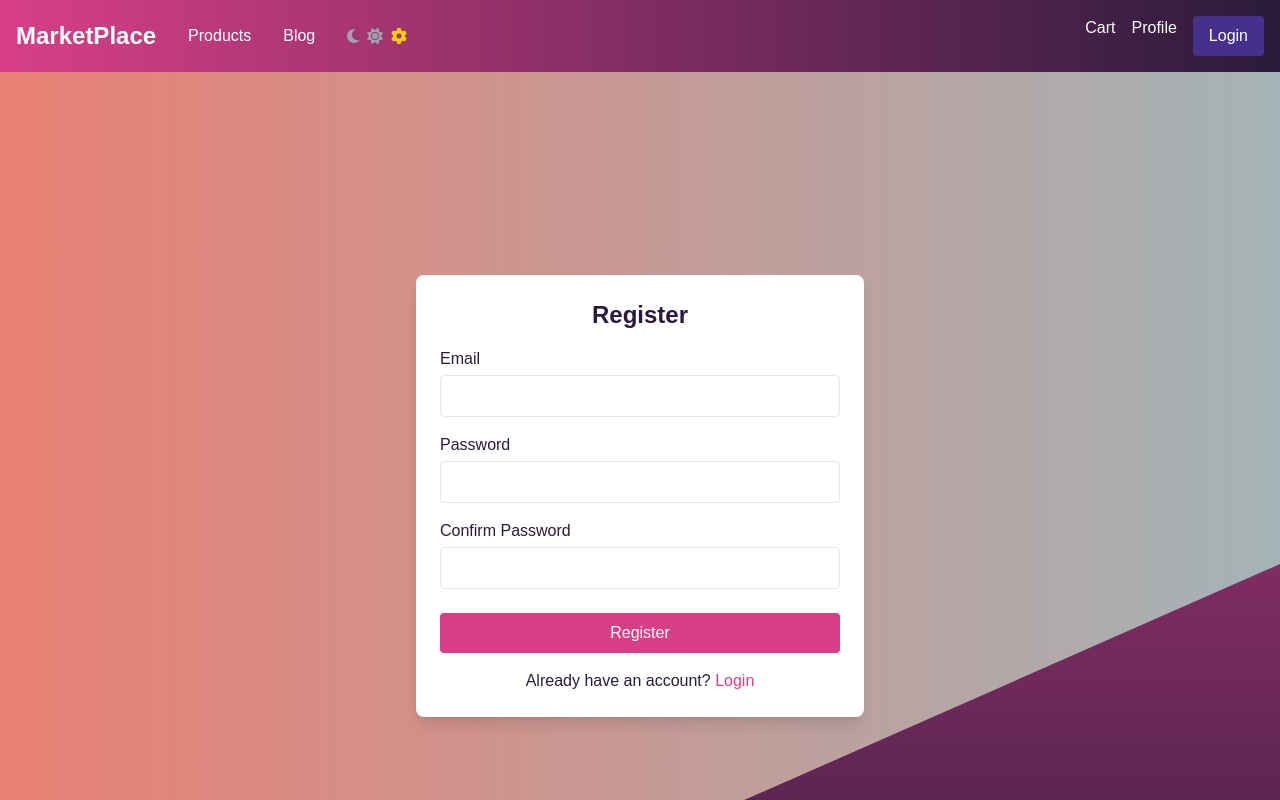
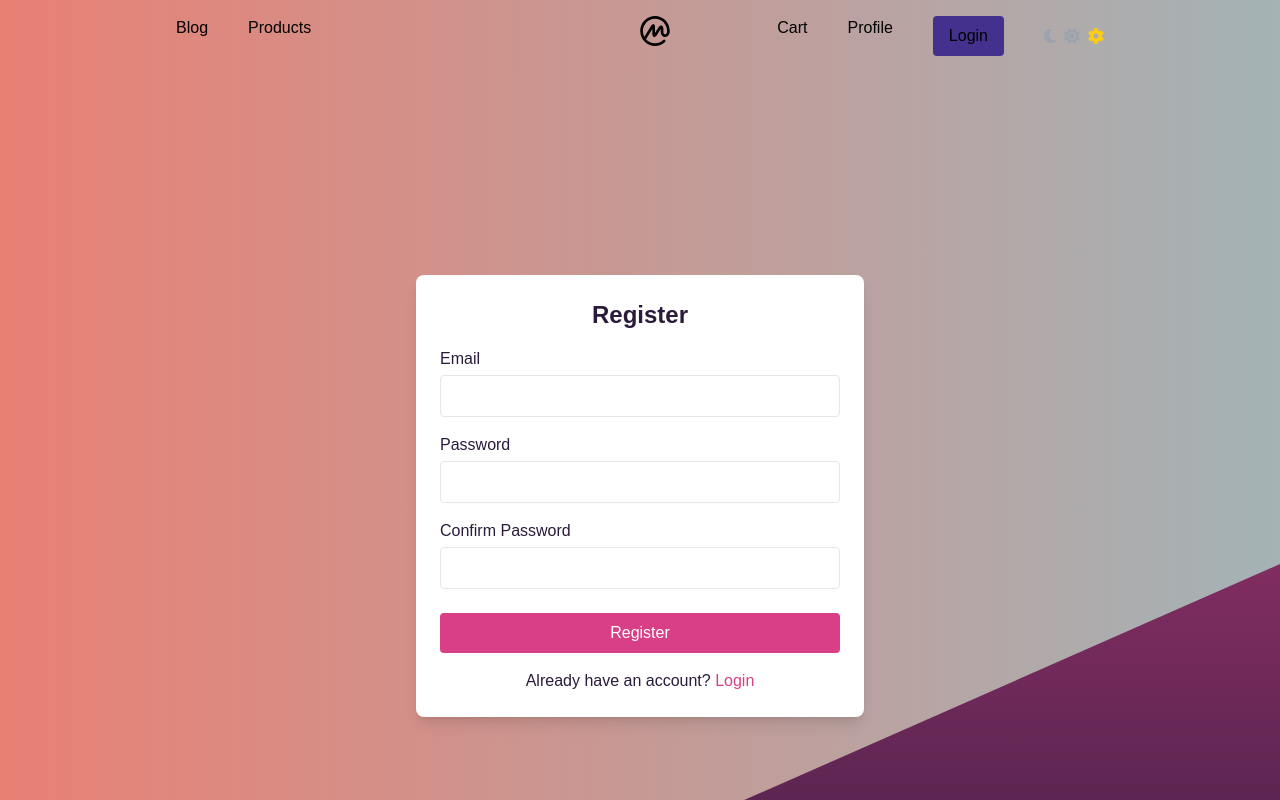
Before and after one commit to FleecyBear/tbc-end, a Next.js app: page /register in a window 1280 px wide. Shown: the top 800 px of the page. Built offline with nearby package versions, Linux system fonts and the light colour scheme.

Commit message:
styles: footer, header

```diff
--- a/src/app/components/footer/footer.tsx
+++ b/src/app/components/footer/footer.tsx
@@ -6,7 +6,7 @@ const Footer: React.FC = () => {
   const [menuOpen, setMenuOpen] = useState(false);
 
   return (
-    <footer className="bg-gradient-to-r from-[#2a1b3c] to-[#d83F87] dark:from-[#2a1b3c] dark:to-[#44318d] text-white py-8 mt-12">
+    <footer className="bg-transparent text-white py-8 mt-12">
       <div className="container mx-auto flex justify-between items-center">
         <div className="text-sm">
           <p>&copy; 2025 MarketPlace. All rights reserved.</p>
--- a/src/app/components/header/header.tsx
+++ b/src/app/components/header/header.tsx
@@ -5,6 +5,9 @@ import ThemeToggle from '@/app/utils/themeToggle';
 import { logoutUser } from '@/app/utils/logout';
 import { useRouter } from 'next/navigation';
 import { useUser } from '@/app/contexts/userContext';
+import { SiCoinmarketcap } from "react-icons/si";
+import { MdMenuOpen } from "react-icons/md";
+import { RiCloseLargeFill } from "react-icons/ri";
 
 const Header: React.FC = () => {
   const [menuOpen, setMenuOpen] = useState(false);
@@ -17,30 +20,29 @@ const Header: React.FC = () => {
     router.push('/login');
   };
 
+  const closeMenu = (e: React.MouseEvent<HTMLDivElement, MouseEvent>) => {
+    if ((e.target as Element).id === 'menu-overlay') {
+      setMenuOpen(false);
+    }
+  };
+
   return (
-    <header className="bg-gradient-to-r from-[#d83F87] to-[#2a1b3c]
-    dark:from-[#44318d] dark:to-[#2a1b3c] text-white p-4 fixed top-0 left-0 right-0 z-50">
-      <div className="container mx-auto flex justify-between items-center">
-        <button className="lg:hidden text-xl" onClick={() => setMenuOpen(!menuOpen)}>
-          {menuOpen ? '✖️' : '☰'}
-        </button>
+    <header className="bg-gradient-to-r from-[#e98074] to-[#a4b3b6]
+      dark:from-[#2a1b3c] dark:to-[#44318d] text-black dark:text-white p-4 fixed top-0 left-0 right-0 z-50">
 
-        <div className="flex items-center space-x-8">
-          <div className="text-2xl font-bold">
-            <Link href="/home">MarketPlace</Link>
-          </div>
-
-          <nav className="hidden lg:flex space-x-8">
-            <Link href="/products" className="hover:text-gray-300">Products</Link>
-            <Link href="/blog" className="hover:text-gray-300">Blog</Link>
-            <ThemeToggle />
-          </nav>
+      <div className="hidden lg:flex justify-between  mx-40">
+        <div className="flex gap-10">
+          <Link href="/blog" className="hover:text-gray-300">Blog</Link>
+          <Link href="/products" className="hover:text-gray-300">Products</Link>
         </div>
 
-        <div className="flex space-x-4">
+        <Link href="/home" className="text-3xl flex absolute left-1/2">
+          <SiCoinmarketcap />
+        </Link>
+
+        <div className="flex gap-10" >
           <Link href="/cart" className="hover:text-gray-300">Cart</Link>
           <Link href="/profile" className="hover:text-gray-300">Profile</Link>
-
           {user ? (
             <button
               className="bg-[#44318d] dark:bg-[#e98074] px-4 py-2 rounded hover:bg-[#e98074] dark:hover:bg-[#44318d]"
@@ -55,13 +57,61 @@ const Header: React.FC = () => {
               </button>
             </Link>
           )}
+          <ThemeToggle />
         </div>
       </div>
 
+      {/* Small Screen Navigation */}
+      <div className="lg:hidden flex justify-between items-center w-full">
+        <Link href="/home" className="text-3xl flex items-center ml-4">
+          <SiCoinmarketcap />
+        </Link>
+
+        <button className="text-3xl mr-4" onClick={() => setMenuOpen(true)}>
+          <MdMenuOpen />
+        </button>
+      </div>
+
+      {/* Mobile Slide-in Menu  */}
       {menuOpen && (
-        <div className="lg:hidden mt-4 space-y-4 text-center">
-          <Link href="/products" className="block py-2 text-lg">Products</Link>
-          <Link href="/blog" className="block py-2 text-lg">Blog</Link>
+        <div
+          id="menu-overlay"
+          className="fixed top-0 left-0 w-full h-full bg-black bg-opacity-50 z-50"
+          onClick={closeMenu}
+        >
+          <div className="fixed top-0 right-0 w-[30%] h-full bg-[#E98074] dark:bg-[#44318d]  p-6 flex flex-col z-50 shadow-lg">
+            <button
+              className="absolute top-4 right-4 text-3xl"
+              onClick={() => setMenuOpen(false)}
+            >
+              <RiCloseLargeFill />
+            </button>
+
+            <nav className="mt-10 flex flex-col space-y-6 text-lg items-end text-right">
+              <Link href="/blog" className="block py-2" onClick={() => setMenuOpen(false)}>Blog</Link>
+              <Link href="/products" className="block py-2" onClick={() => setMenuOpen(false)}>Products</Link>
+              <Link href="/cart" className="block py-2" onClick={() => setMenuOpen(false)}>Cart</Link>
+              <Link href="/profile" className="block py-2" onClick={() => setMenuOpen(false)}>Profile</Link>
+
+              {user ? (
+                <button
+                  className="bg-white text-[#44318d] px-4 py-2 rounded hover:bg-gray-200 mt-10"
+                  onClick={handleLogout}
+                >
+                  Logout
+                </button>
+              ) : (
+                <Link href="/login">
+                  <button className="bg-white text-[#44318d] px-4 py-2 rounded hover:bg-gray-200">
+                    Login
+                  </button>
+                </Link>
+              )}
+
+              <ThemeToggle />
+          </nav>
+
+          </div>
         </div>
       )}
     </header>
```
